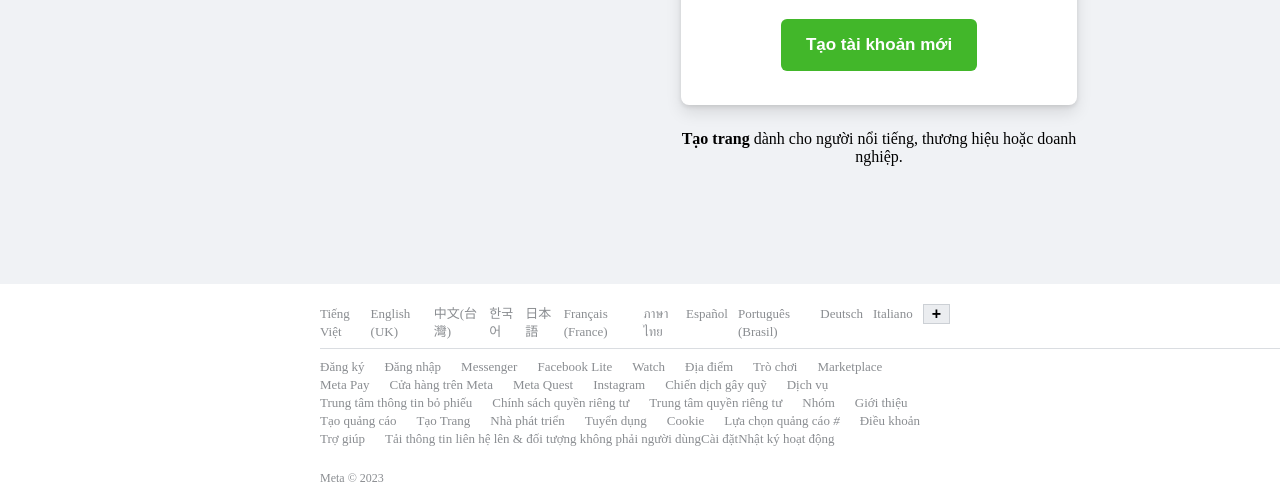
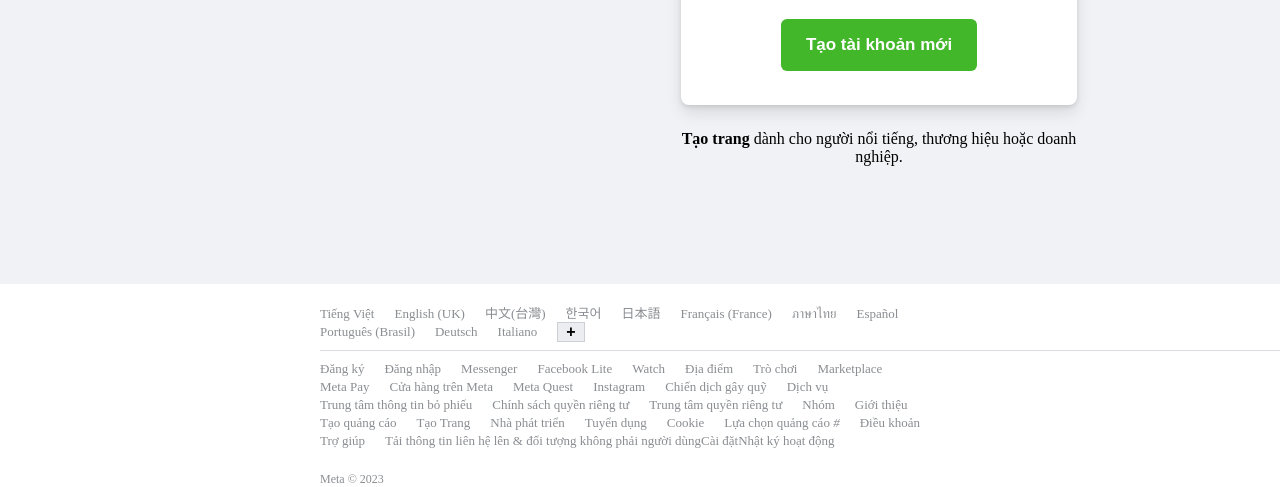
Before and after one commit to Yuu435/btvn-5, a plain HTML site: page index.html in a window 1280 px wide. Shown: the part 436-923 px from the top of the page. Drawn offline with Linux system fonts and the light colour scheme.

Commit message:
fix
fix flex-wrap

```diff
--- a/asset/css/styles.css
+++ b/asset/css/styles.css
@@ -168,6 +168,17 @@
     line-height: 16.08px;
     word-spacing: 0px;
 }
+.footerWrap .language ul{
+    display: flex;
+    flex-direction: row;
+    flex-wrap: wrap;
+    margin-left: -10px;
+}
+.footerWrap .language ul li {
+    padding: 0 0 0 10px ;
+}
+
+
 .footerWrap .language ul li a button{
     font-size: 16px;
     font-weight: 700;
```
